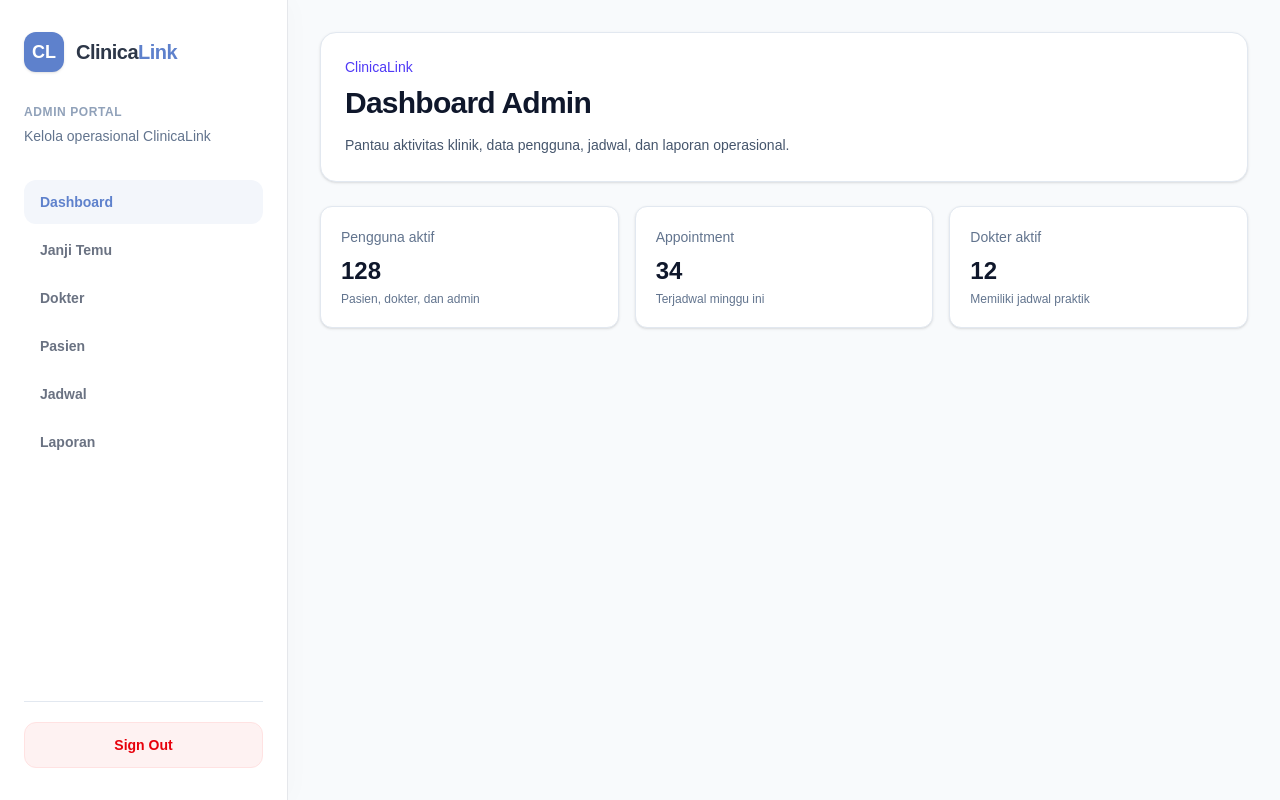
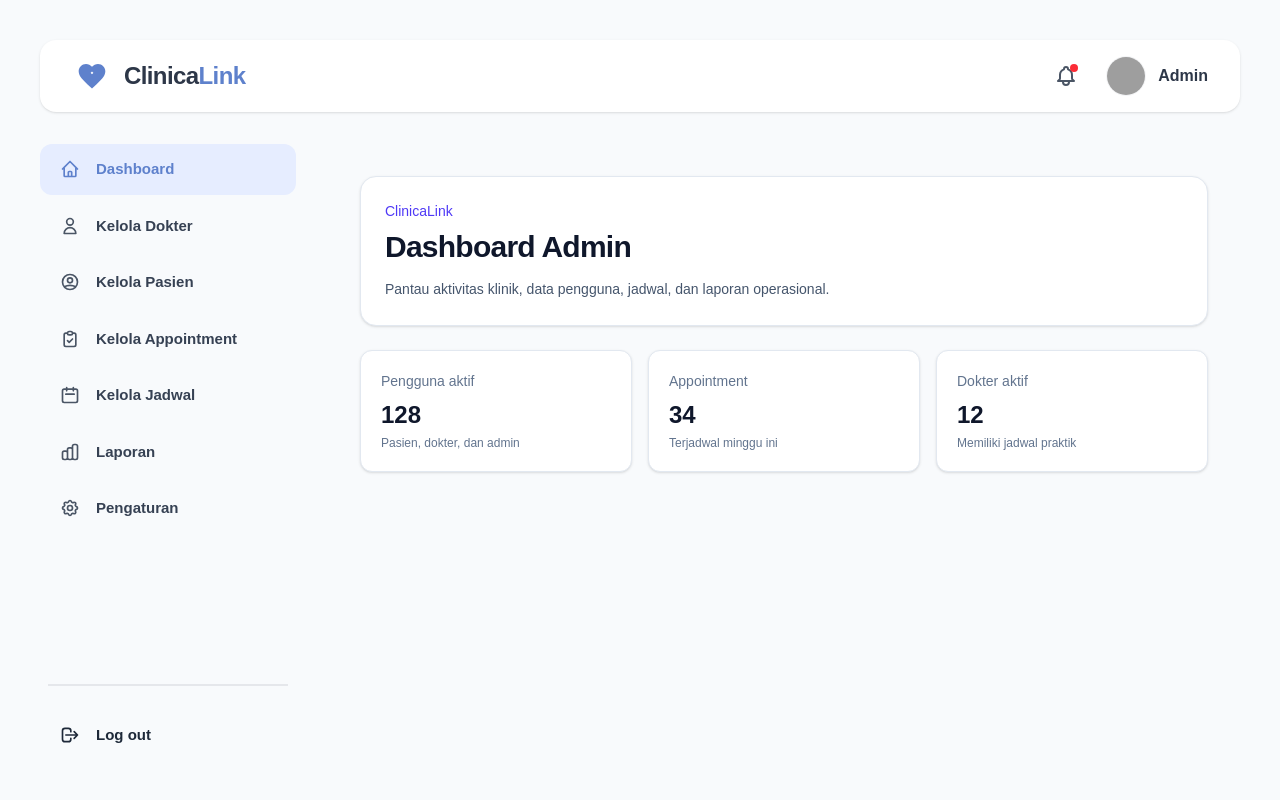
Before and after one commit to AdrielC1/ClinicaLink, a Next.js app: page /admin/dashboard in a window 1280 px wide. Built offline with nearby package versions, Linux system fonts and the light colour scheme; grey boxes are pictures that could not be loaded.

Commit message:
fix(admin): ubah container layout menjadi fluid agar background memenuhi seluruh layar

```diff
--- a/src/components/AppSidebarLayout.jsx
+++ b/src/components/AppSidebarLayout.jsx
@@ -3,59 +3,63 @@
 import Link from "next/link";
 import { usePathname, useRouter } from "next/navigation";
 
-const roleConfig = {
-  patient: {
-    title: "Patient Portal",
-    subtitle: "Kelola janji temu dan riwayat kesehatan",
-    links: [
-      { href: "/patient/dashboard", label: "Dashboard" },
-      { href: "/patient/appointments", label: "Janji Temu" },
-      { href: "/patient/doctors", label: "Dokter" },
-      { href: "/patient/history", label: "Riwayat" },
-      { href: "/patient/notifications", label: "Notifikasi" },
-      { href: "/patient/profile", label: "Profil" },
-    ],
-  },
-  doctor: {
-    title: "Doctor Portal",
-    subtitle: "Pantau pasien dan jadwal praktik",
-    links: [
-      { href: "/doctor/dashboard", label: "Dashboard" },
-      { href: "/doctor/patients", label: "Pasien" },
-    ],
-  },
-  admin: {
-    title: "Admin Portal",
-    subtitle: "Kelola operasional ClinicaLink",
-    links: [
-      { href: "/admin/dashboard", label: "Dashboard" },
-      { href: "/admin/appointments", label: "Janji Temu" },
-      { href: "/admin/doctors", label: "Dokter" },
-      { href: "/admin/patients", label: "Pasien" },
-      { href: "/admin/schedules", label: "Jadwal" },
-      { href: "/admin/reports", label: "Laporan" },
-    ],
-  },
+// SVG Icons for Sidebar
+const icons = {
+  Dashboard: (
+    <svg className="w-5 h-5" fill="none" stroke="currentColor" viewBox="0 0 24 24">
+      <path strokeLinecap="round" strokeLinejoin="round" strokeWidth="2" d="M3 12l2-2m0 0l7-7 7 7M5 10v10a1 1 0 001 1h3m10-11l2 2m-2-2v10a1 1 0 01-1 1h-3m-6 0a1 1 0 001-1v-4a1 1 0 011-1h2a1 1 0 011 1v4a1 1 0 001 1m-6 0h6" />
+    </svg>
+  ),
+  "Kelola Dokter": (
+    <svg className="w-5 h-5" fill="none" stroke="currentColor" viewBox="0 0 24 24">
+      <path strokeLinecap="round" strokeLinejoin="round" strokeWidth="2" d="M16 7a4 4 0 11-8 0 4 4 0 018 0zM12 14a7 7 0 00-7 7h14a7 7 0 00-7-7z" />
+    </svg>
+  ),
+  "Kelola Pasien": (
+    <svg className="w-5 h-5" fill="none" stroke="currentColor" viewBox="0 0 24 24">
+      <path strokeLinecap="round" strokeLinejoin="round" strokeWidth="2" d="M5.121 17.804A13.937 13.937 0 0112 16c2.5 0 4.847.655 6.879 1.804M15 10a3 3 0 11-6 0 3 3 0 016 0zm6 2a9 9 0 11-18 0 9 9 0 0118 0z" />
+    </svg>
+  ),
+  "Kelola Appointment": (
+    <svg className="w-5 h-5" fill="none" stroke="currentColor" viewBox="0 0 24 24">
+      <path strokeLinecap="round" strokeLinejoin="round" strokeWidth="2" d="M9 5H7a2 2 0 00-2 2v12a2 2 0 002 2h10a2 2 0 002-2V7a2 2 0 00-2-2h-2M9 5a2 2 0 002 2h2a2 2 0 002-2M9 5a2 2 0 012-2h2a2 2 0 012 2m-6 9l2 2 4-4" />
+    </svg>
+  ),
+  "Kelola Jadwal": (
+    <svg className="w-5 h-5" fill="none" stroke="currentColor" viewBox="0 0 24 24">
+      <path strokeLinecap="round" strokeLinejoin="round" strokeWidth="2" d="M8 7V3m8 4V3m-9 8h10M5 21h14a2 2 0 002-2V7a2 2 0 00-2-2H5a2 2 0 00-2 2v12a2 2 0 002 2z" />
+    </svg>
+  ),
+  "Laporan": (
+    <svg className="w-5 h-5" fill="none" stroke="currentColor" viewBox="0 0 24 24">
+      <path strokeLinecap="round" strokeLinejoin="round" strokeWidth="2" d="M9 19v-6a2 2 0 00-2-2H5a2 2 0 00-2 2v6a2 2 0 002 2h2a2 2 0 002-2zm0 0V9a2 2 0 012-2h2a2 2 0 012 2v10m-6 0a2 2 0 002 2h2a2 2 0 002-2m0 0V5a2 2 0 012-2h2a2 2 0 012 2v14a2 2 0 01-2 2h-2a2 2 0 01-2-2z" />
+    </svg>
+  ),
+  "Pengaturan": (
+    <svg className="w-5 h-5" fill="none" stroke="currentColor" viewBox="0 0 24 24">
+      <path strokeLinecap="round" strokeLinejoin="round" strokeWidth="2" d="M10.325 4.317c.426-1.756 2.924-1.756 3.35 0a1.724 1.724 0 002.573 1.066c1.543-.94 3.31.826 2.37 2.37a1.724 1.724 0 001.065 2.572c1.756.426 1.756 2.924 0 3.35a1.724 1.724 0 00-1.066 2.573c.94 1.543-.826 3.31-2.37 2.37a1.724 1.724 0 00-2.572 1.065c-.426 1.756-2.924 1.756-3.35 0a1.724 1.724 0 00-2.573-1.066c-1.543.94-3.31-.826-2.37-2.37a1.724 1.724 0 00-1.065-2.572c-1.756-.426-1.756-2.924 0-3.35a1.724 1.724 0 001.066-2.573c-.94-1.543.826-3.31 2.37-2.37.996.608 2.296.07 2.572-1.065z" />
+      <path strokeLinecap="round" strokeLinejoin="round" strokeWidth="2" d="M15 12a3 3 0 11-6 0 3 3 0 016 0z" />
+    </svg>
+  ),
 };
 
-function Brand() {
-  return (
-    <Link href="/landing" className="flex items-center gap-3">
-      <span className="flex h-10 w-10 items-center justify-center rounded-xl bg-[#5E81CC] text-lg font-bold text-white shadow-sm">
-        CL
-      </span>
-      <span className="text-xl font-bold tracking-tight">
-        <span className="text-[#2D3748]">Clinica</span>
-        <span className="text-[#5E81CC]">Link</span>
-      </span>
-    </Link>
-  );
-}
+const adminLinks = [
+  { href: "/admin/dashboard", label: "Dashboard" },
+  { href: "/admin/doctors", label: "Kelola Dokter" },
+  { href: "/admin/patients", label: "Kelola Pasien" },
+  { href: "/admin/appointments", label: "Kelola Appointment" },
+  { href: "/admin/schedules", label: "Kelola Jadwal" },
+  { href: "/admin/reports", label: "Laporan" },
+  { href: "/admin/settings", label: "Pengaturan" },
+];
 
 export default function AppSidebarLayout({ children, role }) {
   const pathname = usePathname();
   const router = useRouter();
-  const config = roleConfig[role] ?? roleConfig.patient;
+
+  // For MVP, we'll hardcode the links based on the requested Admin layout.
+  // In a real app with multiple roles, you'd switch this based on `role`.
+  const links = role === 'admin' ? adminLinks : adminLinks;
 
   const handleSignOut = () => {
     localStorage.removeItem("clinicalink:user");
@@ -64,82 +68,93 @@ export default function AppSidebarLayout({ children, role }) {
   };
 
   return (
-    <div className="min-h-screen bg-[#F8FAFC] text-[#2D3748] font-sans">
-      <aside className="fixed inset-y-0 left-0 hidden w-72 flex-col border-r border-gray-200 bg-white px-6 py-8 lg:flex shadow-[4px_0_24px_rgba(0,0,0,0.02)]">
-        <Brand />
-        <div className="mt-8">
-          <p className="text-xs font-semibold uppercase tracking-wider text-slate-400">
-            {config.title}
-          </p>
-          <p className="mt-1 text-sm leading-6 text-slate-500">{config.subtitle}</p>
+    <div className="min-h-screen bg-[#F8FAFC] text-[#2D3748] font-sans p-6 md:p-10 flex flex-col w-full">
+
+      {/* Top Navbar */}
+      <header className="w-full bg-white rounded-2xl shadow-sm px-6 md:px-8 py-4 flex items-center justify-between mb-8 z-20 relative">
+
+        {/* Left: Logo */}
+        <Link href="/landing" className="flex items-center gap-3 hover:opacity-90 transition-opacity">
+          {/* Heart Pulse Icon */}
+          <div className="flex h-10 w-10 items-center justify-center rounded-xl text-[#5E81CC]">
+            <svg className="w-8 h-8" fill="currentColor" viewBox="0 0 24 24">
+              <path d="M12 21.35l-1.45-1.32C5.4 15.36 2 12.28 2 8.5 2 5.42 4.42 3 7.5 3c1.74 0 3.41.81 4.5 2.09C13.09 3.81 14.76 3 16.5 3 19.58 3 22 5.42 22 8.5c0 3.78-3.4 6.86-8.55 11.54L12 21.35zm-2.8-11.85l-1.7 1.7L6 9.7l2.5-2.5 3.5 3.5 2.5-2.5 2.5 2.5-1.5 1.5-3.5-3.5-2.8 2.8z"/>
+            </svg>
+          </div>
+          <span className="text-2xl font-bold tracking-tight">
+            <span className="text-[#2D3748]">Clinica</span>
+            <span className="text-[#5E81CC]">Link</span>
+          </span>
+        </Link>
+
+        {/* Center: Empty spacing */}
+        <div className="hidden md:flex relative flex-1 max-w-lg mx-8">
         </div>
-        <nav className="mt-8 space-y-1">
-          {config.links.map((link) => {
-            const active = pathname === link.href;
 
-            return (
-              <Link
-                key={link.href}
-                href={link.href}
-                className={`flex rounded-xl px-4 py-3 text-sm font-semibold transition-all duration-200 ${
-                  active
-                    ? "bg-[#F3F6FB] text-[#5E81CC]"
-                    : "text-gray-500 hover:bg-gray-50 hover:text-gray-900"
-                }`}
-              >
-                {link.label}
-              </Link>
-            );
-          })}
-        </nav>
-        <div className="mt-auto border-t border-slate-200 pt-5">
-          <button
-            type="button"
-            onClick={handleSignOut}
-            className="flex w-full items-center justify-center rounded-xl border border-red-100 bg-red-50 px-4 py-3 text-sm font-bold text-red-600 transition-colors hover:bg-red-100 hover:border-red-200"
-          >
-            Sign Out
+        {/* Right: Bell & Profile */}
+        <div className="flex items-center gap-6 shrink-0">
+          <button className="text-gray-600 hover:text-[#5E81CC] transition-colors relative p-1">
+            <svg className="w-6 h-6" fill="none" stroke="currentColor" viewBox="0 0 24 24">
+              <path strokeLinecap="round" strokeLinejoin="round" strokeWidth="2" d="M15 17h5l-1.405-1.405A2.032 2.032 0 0118 14.158V11a6.002 6.002 0 00-4-5.659V5a2 2 0 10-4 0v.341C7.67 6.165 6 8.388 6 11v3.159c0 .538-.214 1.055-.595 1.436L4 17h5m6 0v1a3 3 0 11-6 0v-1m6 0H9" />
+            </svg>
+            <span className="absolute top-1 right-1 w-2 h-2 bg-red-500 rounded-full"></span>
           </button>
+
+          <div className="flex items-center gap-3 cursor-pointer hover:opacity-80 transition-opacity">
+            <img src="https://ui-avatars.com/api/?name=Admin&background=5E81CC&color=fff&rounded=true" alt="Admin Profile" className="w-10 h-10 rounded-full border border-gray-100" />
+            <span className="font-bold text-[#2D3748] hidden sm:block">Admin</span>
+          </div>
         </div>
-      </aside>
+      </header>
 
-      <div className="lg:pl-72">
-        <header className="sticky top-0 z-30 border-b border-slate-200 bg-white/90 px-5 py-4 backdrop-blur lg:hidden">
-          <div className="flex items-center justify-between gap-4">
-            <Brand />
-            <button
-              type="button"
-              onClick={handleSignOut}
-              className="shrink-0 rounded-lg bg-red-50 px-4 py-2 text-sm font-bold text-red-600 transition-colors hover:bg-red-100"
-            >
-              Sign Out
-            </button>
-          </div>
-          <nav className="mt-4 flex gap-2 overflow-x-auto pb-1">
-            {config.links.map((link) => {
+      {/* Main Layout Area */}
+      <div className="flex flex-col lg:flex-row gap-8 flex-1">
+
+        {/* Transparent Left Sidebar */}
+        <aside className="w-full lg:w-64 shrink-0 flex flex-col justify-between">
+          <nav className="space-y-1.5 flex-1">
+            {links.map((link) => {
               const active = pathname === link.href;
-
               return (
                 <Link
                   key={link.href}
                   href={link.href}
-                  className={`shrink-0 rounded-full px-4 py-2 text-sm font-bold transition-all ${
+                  className={`flex items-center gap-4 px-5 py-3.5 rounded-xl text-[15px] font-bold transition-all duration-200 ${
                     active
-                      ? "bg-[#5E81CC] text-white shadow-md shadow-blue-500/20"
-                      : "bg-white border border-gray-200 text-gray-500 hover:bg-gray-50"
+                      ? "bg-[#E6EDFF] text-[#5E81CC]"
+                      : "text-gray-700 hover:bg-white hover:shadow-sm"
                   }`}
                 >
+                  <span className={`${active ? "text-[#5E81CC]" : "text-gray-600"}`}>
+                    {icons[link.label] || icons["Dashboard"]}
+                  </span>
                   {link.label}
                 </Link>
               );
             })}
           </nav>
-        </header>
 
-        <main className="mx-auto min-h-screen w-full max-w-7xl">
+          {/* Bottom Logout Area */}
+          <div className="mt-8">
+            <hr className="border-gray-200 border-[1.5px] mb-6 mx-2" />
+            <button
+              onClick={handleSignOut}
+              className="flex items-center gap-4 px-5 py-3.5 w-full rounded-xl text-[15px] font-bold text-gray-800 hover:bg-red-50 hover:text-red-600 transition-colors"
+            >
+              <svg className="w-5 h-5 text-gray-800" fill="none" stroke="currentColor" viewBox="0 0 24 24">
+                <path strokeLinecap="round" strokeLinejoin="round" strokeWidth="2" d="M17 16l4-4m0 0l-4-4m4 4H7m6 4v1a3 3 0 01-3 3H6a3 3 0 01-3-3V7a3 3 0 013-3h4a3 3 0 013 3v1" />
+              </svg>
+              Log out
+            </button>
+          </div>
+        </aside>
+
+        {/* Content Area */}
+        <main className="flex-1 w-full min-w-0">
           {children}
         </main>
       </div>
+
     </div>
   );
 }
```
